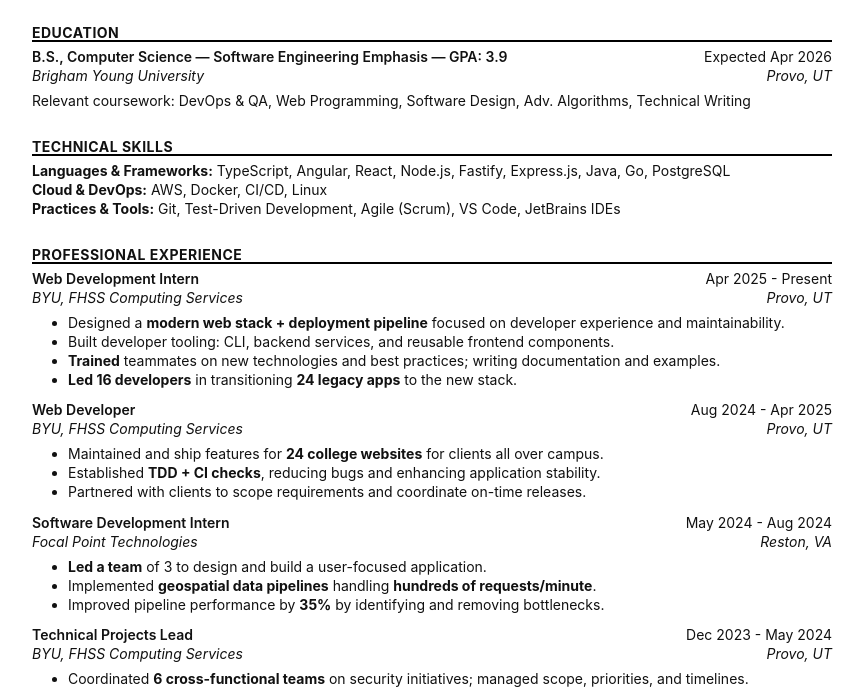
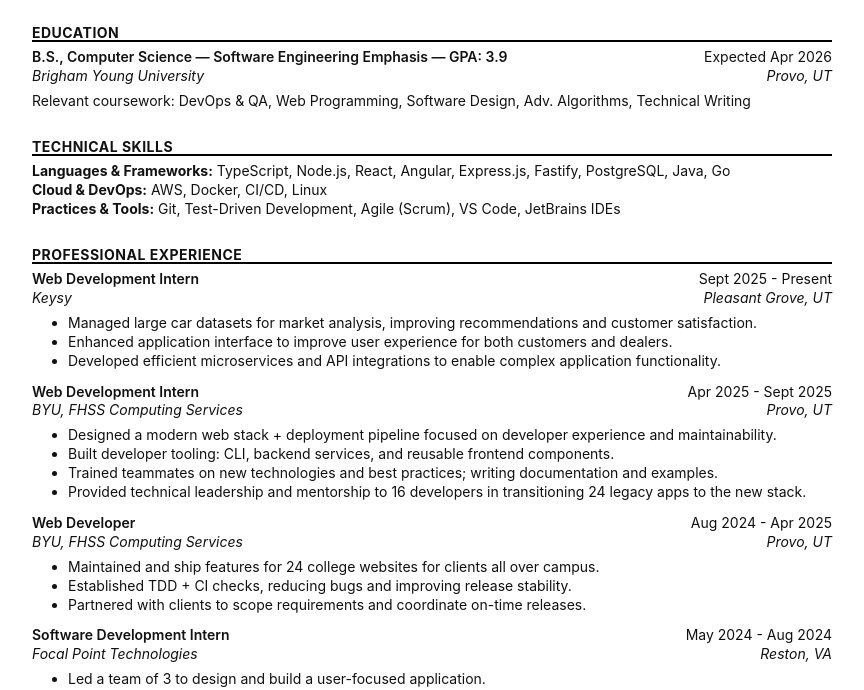
Before and after one commit to parksmojo/resume, a plain HTML site: page index.html in a window 1280 px wide. Shown: the part 107-797 px from the top of the page, without its empty margins (208-1072 px from the left). Drawn offline with Linux system fonts and the light colour scheme.

Commit message:
Update resume: refine technical skills section, enhance professional experience details, and improve project descriptions for clarity

```diff
--- a/index.html
+++ b/index.html
@@ -43,8 +43,8 @@
       <section>
         <h2>TECHNICAL SKILLS</h2>
         <p>
-          <strong>Languages & Frameworks:</strong> TypeScript, Angular, React, Node.js, Fastify, Express.js, Java, Go,
-          PostgreSQL<br />
+          <strong>Languages &amp; Frameworks:</strong> TypeScript, Node.js, React, Angular, Express.js, Fastify,
+          PostgreSQL, Java, Go<br />
           <strong>Cloud & DevOps:</strong> AWS, Docker, CI/CD, Linux<br />
           <strong>Practices & Tools:</strong> Git, Test-Driven Development, Agile (Scrum), VS Code, JetBrains IDEs
         </p>
@@ -53,48 +53,42 @@
       <section>
         <h2>PROFESSIONAL EXPERIENCE</h2>
 
-        <p class="section-title">Web Development Intern<span class="right">Apr 2025 - Present</span></p>
+        <p class="section-title">Web Development Intern<span class="right">Sept 2025 - Present</span></p>
+        <p class="institution">Keysy<span class="right">Pleasant Grove, UT</span></p>
+        <ul>
+          <li>Managed large car datasets for market analysis, improving recommendations and customer satisfaction.</li>
+          <li>Enhanced application interface to improve user experience for both customers and dealers.</li>
+          <li>Developed efficient microservices and API integrations to enable complex application functionality.</li>
+        </ul>
+
+        <p class="section-title">Web Development Intern<span class="right">Apr 2025 - Sept 2025</span></p>
         <p class="institution">BYU, FHSS Computing Services<span class="right">Provo, UT</span></p>
         <ul>
           <li>
-            Designed a <strong>modern web stack + deployment pipeline</strong> focused on developer experience and
-            maintainability.
+            Designed a modern web stack + deployment pipeline focused on developer experience and maintainability.
           </li>
           <li>Built developer tooling: CLI, backend services, and reusable frontend components.</li>
+          <li>Trained teammates on new technologies and best practices; writing documentation and examples.</li>
           <li>
-            <strong>Trained</strong> teammates on new technologies and best practices; writing documentation and
-            examples.
+            Provided technical leadership and mentorship to 16 developers in transitioning 24 legacy apps to the new
+            stack.
           </li>
-          <li><strong>Led 16 developers</strong> in transitioning <strong>24 legacy apps</strong> to the new stack.</li>
         </ul>
 
         <p class="section-title">Web Developer<span class="right">Aug 2024 - Apr 2025</span></p>
         <p class="institution">BYU, FHSS Computing Services<span class="right">Provo, UT</span></p>
         <ul>
-          <li>Maintained and ship features for <strong>24 college websites</strong> for clients all over campus.</li>
-          <li>Established <strong>TDD + CI checks</strong>, reducing bugs and enhancing application stability.</li>
+          <li>Maintained and ship features for 24 college websites for clients all over campus.</li>
+          <li>Established TDD + CI checks, reducing bugs and improving release stability.</li>
           <li>Partnered with clients to scope requirements and coordinate on-time releases.</li>
         </ul>
 
         <p class="section-title">Software Development Intern<span class="right">May 2024 - Aug 2024</span></p>
         <p class="institution">Focal Point Technologies<span class="right">Reston, VA</span></p>
         <ul>
-          <li><strong>Led a team</strong> of 3 to design and build a user-focused application.</li>
-          <li>
-            Implemented <strong>geospatial data pipelines</strong> handling
-            <strong>hundreds of requests/minute</strong>.
-          </li>
-          <li>Improved pipeline performance by <strong>35%</strong> by identifying and removing bottlenecks.</li>
-        </ul>
-
-        <p class="section-title">Technical Projects Lead<span class="right">Dec 2023 - May 2024</span></p>
-        <p class="institution">BYU, FHSS Computing Services<span class="right">Provo, UT</span></p>
-        <ul>
-          <li>
-            Coordinated <strong>6 cross-functional teams</strong> on security initiatives; managed scope, priorities,
-            and timelines.
-          </li>
-          <li>Oversaw multiple concurrent projects from planning through delivery.</li>
+          <li>Led a team of 3 to design and build a user-focused application.</li>
+          <li>Implemented geospatial data pipelines handling hundreds of requests/minute.</li>
+          <li>Improved pipeline performance by 35% by identifying and removing bottlenecks.</li>
         </ul>
       </section>
 
@@ -106,7 +100,7 @@
             filtering.
           </li>
           <li><strong>FHSS CLI</strong> — Developer tool that automates code generation and other repetitive tasks.</li>
-          <li><strong>MISW-API</strong> — API for playing simple Minesweeper games; clients in progress.</li>
+          <li><strong>MISW-API</strong> — Designed and implemented RESTful APIs for a Minesweeper game service.</li>
         </ul>
       </section>
     </main>
```
